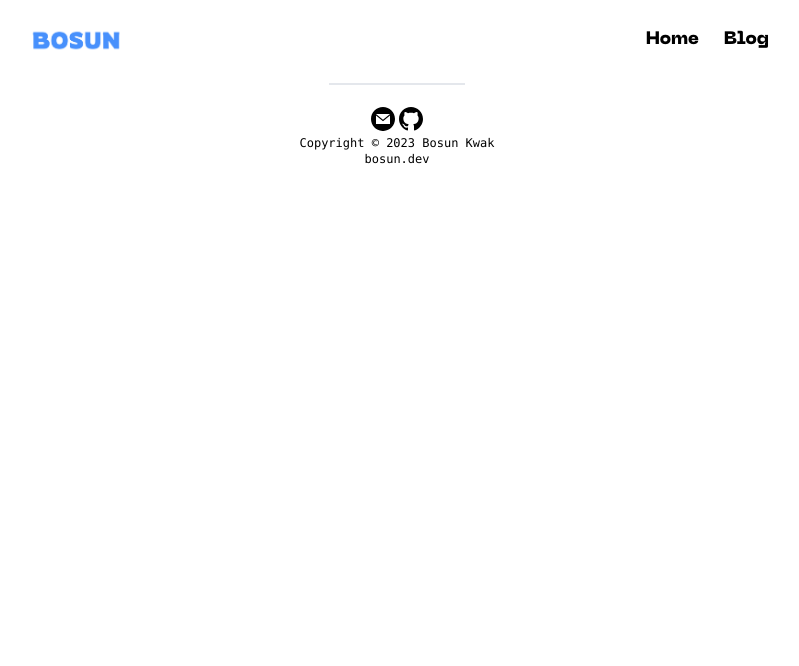
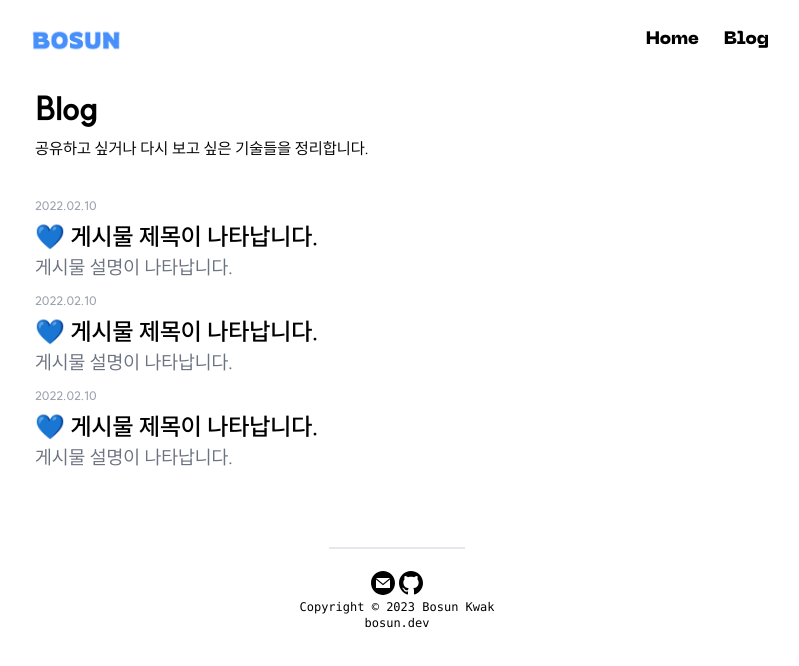
Before and after one commit to 0214kbs/bosun.dev, a Next.js app: page /blog in a window 1280 px wide. Shown: the top 666 px of the page, without its empty margins (243-1042 px from the left). Built offline with nearby package versions, Linux system fonts and the light colour scheme.

Commit message:
Feat: Blog페이지에 blogpost 컴포넌트 적용( 리스트)

```diff
--- a/src/pageComponents/blog/Blog.styled.tsx
+++ b/src/pageComponents/blog/Blog.styled.tsx
@@ -1,14 +1,16 @@
 import styled from "styled-components";
 
 const StyledContainer = styled.div`
-  max-width: 730px;
-  display: flex;
-  flex-wrap: nowrap;
-  align-items: center;
-  justify-content: space-between;
+  max-width: 740px;
   margin: auto;
   padding: 0 8px;
+  padding-top: 5.5rem;
 
 `;
 
-export { StyledContainer }
+
+const StyledText = styled.div`
+  font-family: ${(props) => props.theme.fonts.HangeulFontRegular};
+  padding-top:10px;
+`
+export { StyledContainer, StyledText }
--- a/src/pageComponents/blog/index.tsx
+++ b/src/pageComponents/blog/index.tsx
@@ -1,10 +1,20 @@
 "use client"
-import { StyledContainer } from './Blog.styled'
+import theme from '@/styles/DefaultTheme'
+import { StyledContainer, StyledText } from './Blog.styled'
+import Blogpost from '@/components/blogpost'
 
 const BlogPage = () => {
     return (
         <StyledContainer>
-            <div>Blog</div>
+            <h1 style={{ fontFamily: theme.fonts.HangeulFontMedium, fontSize: theme.fontSizes.large }}> Blog </h1>
+            <StyledText>공유하고 싶거나 다시 보고 싶은 기술들을 정리합니다.</StyledText>
+
+            <div style={{ marginTop: "40px" }}>
+
+                <Blogpost />
+                <Blogpost />
+                <Blogpost />
+            </div>
         </StyledContainer>
     )
 }
--- a/src/pageComponents/home/Home.styled.tsx
+++ b/src/pageComponents/home/Home.styled.tsx
@@ -4,7 +4,7 @@ const StyledContainer = styled.div`
   max-width: 740px;
   margin: auto;
   padding: 0 8px;
-padding-top: 5.5rem;
+  padding-top: 5.5rem;
 `;
 
 export { StyledContainer }
--- a/src/pageComponents/home/profile/index.tsx
+++ b/src/pageComponents/home/profile/index.tsx
@@ -4,7 +4,7 @@ import { StyledImg, StyledRight, StyledText } from "./Profile.styled"
 const Profile = () => {
     return (
         <section>
-            <h1 style={{ fontFamily: theme.fonts.HangeulFontMedium }}> About Me </h1>
+            <h1 style={{ fontFamily: theme.fonts.HangeulFontMedium, fontSize: theme.fontSizes.large }}> About Me </h1>
             <div style={{ display: "flex", gap: "20px", marginTop: "20px" }}>
                 <StyledImg src="/profile.jpg" alt="profile" />
                 <StyledRight>
```
